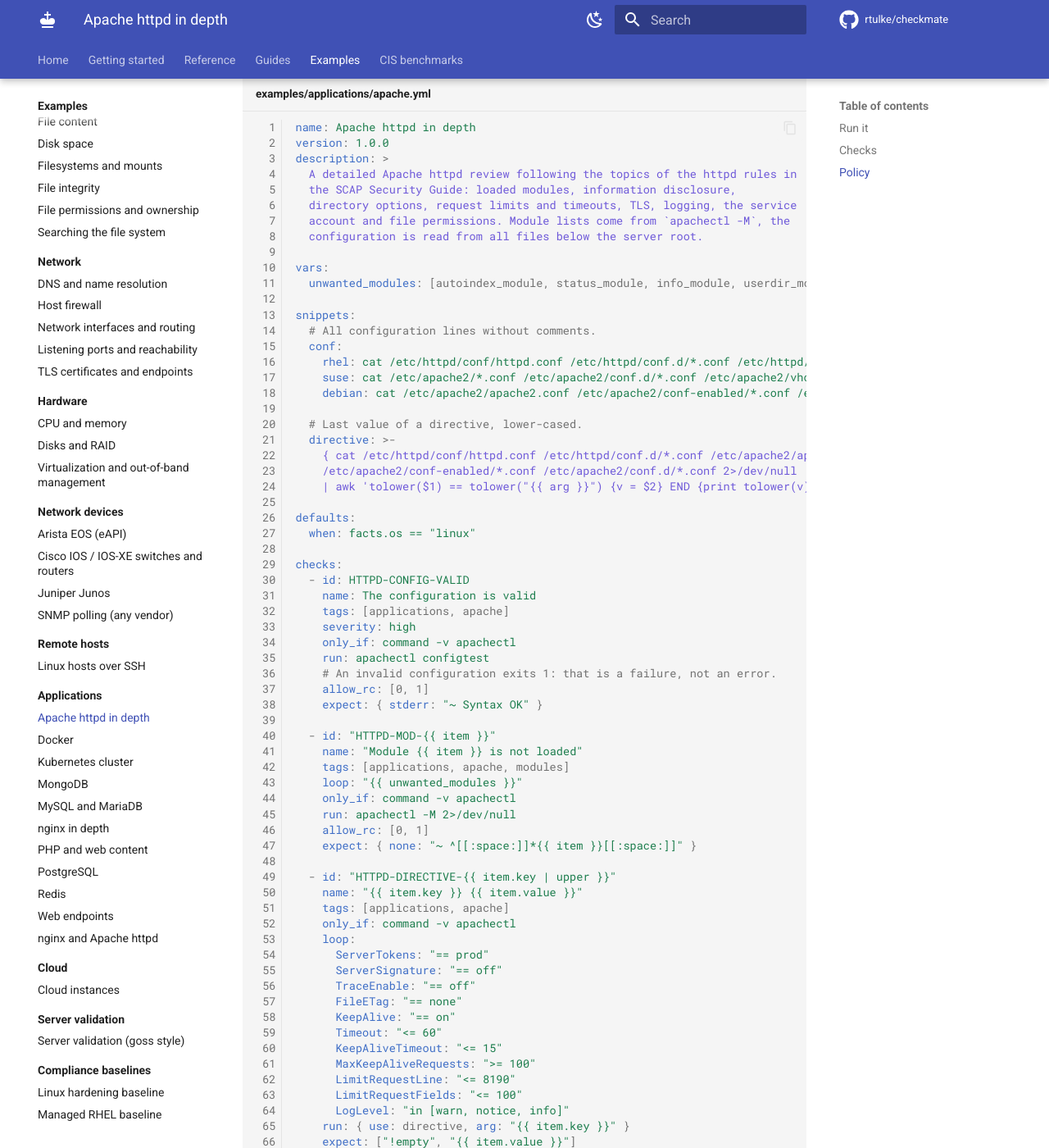
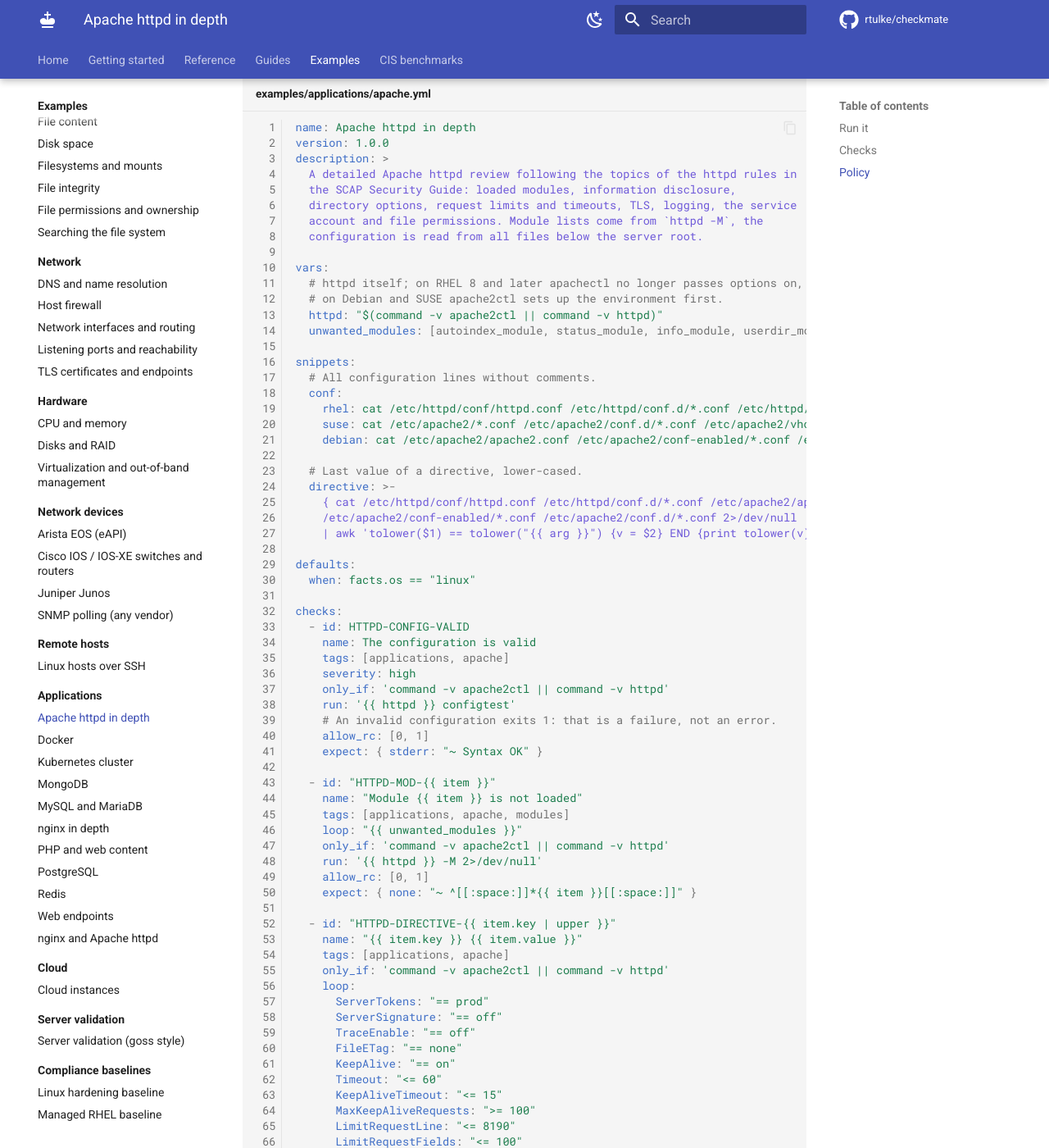
Before and after one commit to rtulke/checkmate, an MkDocs documentation site: the page built from docs/examples/applications/apache.md, in a window 1280 px wide and 1400 px high, scrolled down 3182 px. Shown: the whole window at 82% size. Built offline with MkDocs 1.6.1 and Material for MkDocs 9.7.7, drawn with Linux system fonts in a browser that asks for light colours; comment, search, counter and statistics services are not loaded; some of the changed text lies outside the part shown.

```diff
--- a/docs/examples/applications/apache.md
+++ b/docs/examples/applications/apache.md
@@ -1,6 +1,6 @@
 # Apache httpd in depth
 
-A detailed Apache httpd review following the topics of the httpd rules in the SCAP Security Guide: loaded modules, information disclosure, directory options, request limits and timeouts, TLS, logging, the service account and file permissions. Module lists come from `apachectl -M`, the configuration is read from all files below the server root.
+A detailed Apache httpd review following the topics of the httpd rules in the SCAP Security Guide: loaded modules, information disclosure, directory options, request limits and timeouts, TLS, logging, the service account and file permissions. Module lists come from `httpd -M`, the configuration is read from all files below the server root.
 
 <div class="grid cards" markdown>
 
@@ -70,10 +70,13 @@ description: >
   A detailed Apache httpd review following the topics of the httpd rules in
   the SCAP Security Guide: loaded modules, information disclosure,
   directory options, request limits and timeouts, TLS, logging, the service
-  account and file permissions. Module lists come from `apachectl -M`, the
+  account and file permissions. Module lists come from `httpd -M`, the
   configuration is read from all files below the server root.
 
 vars:
+  # httpd itself; on RHEL 8 and later apachectl no longer passes options on,
+  # on Debian and SUSE apache2ctl sets up the environment first.
+  httpd: "$(command -v apache2ctl || command -v httpd)"
   unwanted_modules: [autoindex_module, status_module, info_module, userdir_module, dav_module, dav_fs_module, cgi_module, proxy_ftp_module]
 
 snippets:
@@ -97,8 +100,8 @@ checks:
     name: The configuration is valid
     tags: [applications, apache]
     severity: high
-    only_if: command -v apachectl
-    run: apachectl configtest
+    only_if: 'command -v apache2ctl || command -v httpd'
+    run: '{{ httpd }} configtest'
     # An invalid configuration exits 1: that is a failure, not an error.
     allow_rc: [0, 1]
     expect: { stderr: "~ Syntax OK" }
@@ -107,15 +110,15 @@ checks:
     name: "Module {{ item }} is not loaded"
     tags: [applications, apache, modules]
     loop: "{{ unwanted_modules }}"
-    only_if: command -v apachectl
-    run: apachectl -M 2>/dev/null
+    only_if: 'command -v apache2ctl || command -v httpd'
+    run: '{{ httpd }} -M 2>/dev/null'
     allow_rc: [0, 1]
     expect: { none: "~ ^[[:space:]]*{{ item }}[[:space:]]" }
 
   - id: "HTTPD-DIRECTIVE-{{ item.key | upper }}"
     name: "{{ item.key }} {{ item.value }}"
     tags: [applications, apache]
-    only_if: command -v apachectl
+    only_if: 'command -v apache2ctl || command -v httpd'
     loop:
       ServerTokens: "== prod"
       ServerSignature: "== off"
@@ -134,7 +137,7 @@ checks:
   - id: HTTPD-NO-INDEXES
     name: Directory listings are disabled
     tags: [applications, apache]
-    only_if: command -v apachectl
+    only_if: 'command -v apache2ctl || command -v httpd'
     run: { use: conf }
     allow_rc: [0, 1]
     expect: { none: "~ (?i)^[[:space:]]*Options[[:space:]].*([[:space:]]|\\+)Indexes" }
@@ -142,7 +145,7 @@ checks:
   - id: HTTPD-NO-SSI-EXEC
     name: Server-side includes cannot execute programs
     tags: [applications, apache]
-    only_if: command -v apachectl
+    only_if: 'command -v apache2ctl || command -v httpd'
     run: { use: conf }
     allow_rc: [0, 1]
     expect: { none: "~ (?i)^[[:space:]]*Options[[:space:]].*([[:space:]]|\\+)(Includes|ExecCGI)([[:space:]]|$)" }
@@ -151,7 +154,7 @@ checks:
     name: Access to the file system root is denied
     tags: [applications, apache]
     severity: high
-    only_if: command -v apachectl
+    only_if: 'command -v apache2ctl || command -v httpd'
     run: { use: conf }
     allow_rc: [0, 1]
     expect: { some: "~ (?i)^[[:space:]]*Require[[:space:]]+all[[:space:]]+denied" }
@@ -160,7 +163,7 @@ checks:
     name: .htaccess files are not served
     tags: [applications, apache]
     severity: high
-    only_if: command -v apachectl
+    only_if: 'command -v apache2ctl || command -v httpd'
     run: { use: conf }
     allow_rc: [0, 1]
     expect: { some: "~ (?i)<Files(Match)?[[:space:]].*\\^?\\\\?\\.ht" }
@@ -169,7 +172,7 @@ checks:
     name: httpd runs as an unprivileged user
     tags: [applications, apache, accounts]
     severity: high
-    only_if: command -v apachectl
+    only_if: 'command -v apache2ctl || command -v httpd'
     run: { use: directive, arg: User }
     expect: ["!empty", "!in [root, '0']"]
 
@@ -193,7 +196,7 @@ checks:
     name: Only TLS 1.2 and newer are offered
     tags: [applications, apache, tls]
     severity: high
-    only_if: command -v apachectl && apachectl -M 2>/dev/null | grep -q ssl_module
+    only_if: 'command -v apache2ctl || command -v httpd && {{ httpd }} -M 2>/dev/null | grep -q ssl_module'
     run: { use: conf }
     allow_rc: [0, 1]
     expect:
@@ -205,7 +208,7 @@ checks:
     name: No weak cipher suites
     tags: [applications, apache, tls]
     severity: high
-    only_if: command -v apachectl && apachectl -M 2>/dev/null | grep -q ssl_module
+    only_if: 'command -v apache2ctl || command -v httpd && {{ httpd }} -M 2>/dev/null | grep -q ssl_module'
     run: { use: conf }
     allow_rc: [0, 1]
     expect: { none: "~ (?i)^[[:space:]]*SSLCipherSuite[[:space:]].*(^|[:+ ])(RC4|DES|3DES|MD5|EXPORT|NULL)([: ]|$)" }
@@ -214,7 +217,7 @@ checks:
     name: TLS compression and insecure renegotiation are off
     tags: [applications, apache, tls]
     severity: low
-    only_if: command -v apachectl && apachectl -M 2>/dev/null | grep -q ssl_module
+    only_if: 'command -v apache2ctl || command -v httpd && {{ httpd }} -M 2>/dev/null | grep -q ssl_module'
     run: { use: conf }
     allow_rc: [0, 1]
     expect: { none: "~ (?i)^[[:space:]]*(SSLCompression|SSLInsecureRenegotiation)[[:space:]]+on" }
```
Also changed, not shown: cis/README.md (+8 -0 lines), docs/cis/apache.md (added, +85 -0 lines), docs/cis/index.md (+5 -4 lines), 9 other files.
